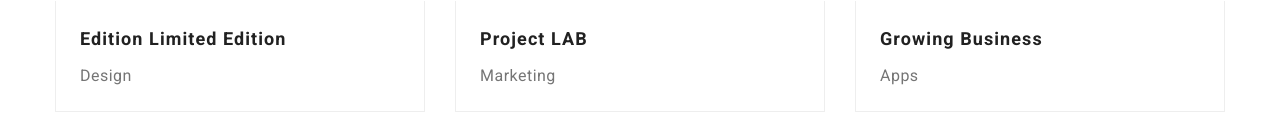
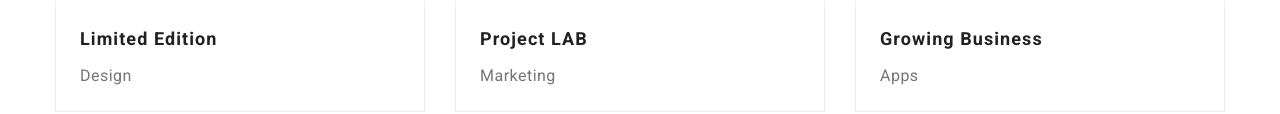
Before and after one commit to danielbercea/goit-markup-03, a plain HTML site: page portfolio.html in a window 1280 px wide. Shown: the part 1441-1555 px from the top of the page. Drawn offline with nearby package versions, Linux system fonts and the light colour scheme.

Commit message:
update portfolio

```diff
--- a/portfolio.html
+++ b/portfolio.html
@@ -160,7 +160,7 @@
                 height="294"
               />
               <div class="portfolio-border">
-                <h2 class="portfolio-list-title">Edition <span lang="en">Limited Edition</span></h2>
+                <h2 class="portfolio-list-title">Limited <span lang="en"> Edition</span></h2>
 
                 <p class="portfolio-list-text">Design</p>
               </div>
```
